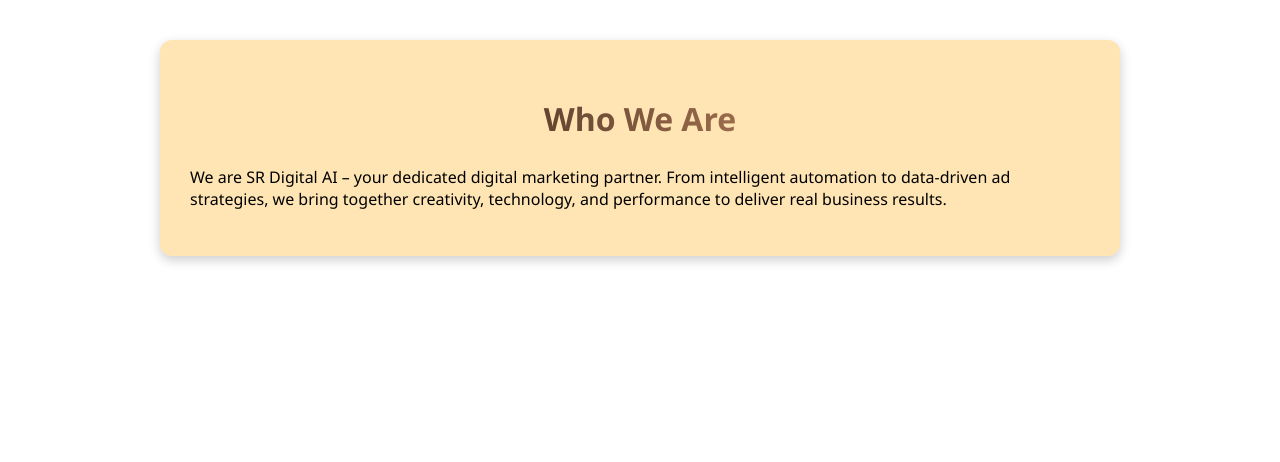
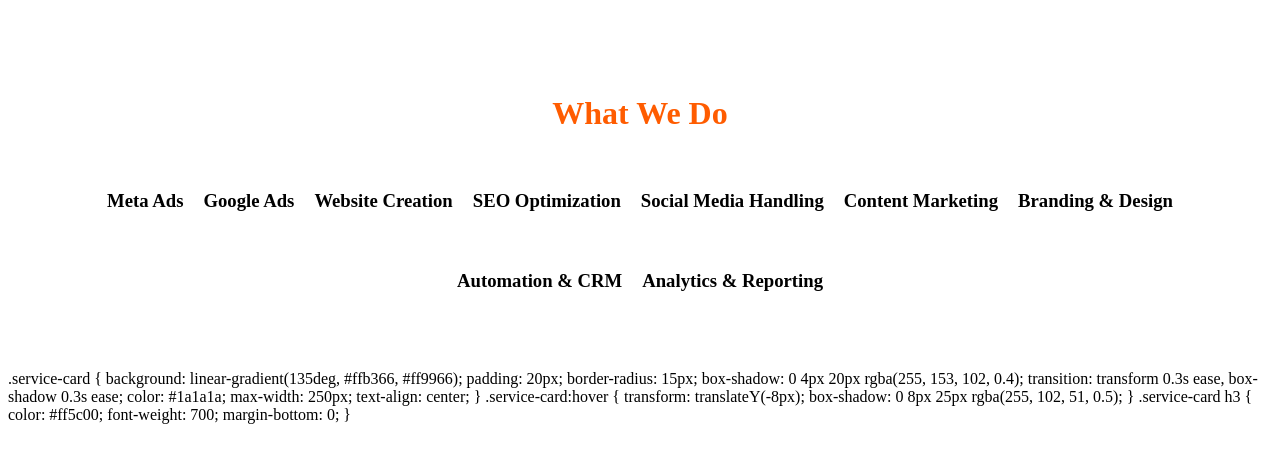
Before and after one commit to srdigitalai/srdigital-marketing, a plain HTML site: page index.html in a window 1280 px wide. Drawn offline with Linux system fonts and the light colour scheme.

Commit message:
Update index.html

```diff
--- a/index.html
+++ b/index.html
@@ -1,35 +1,35 @@
-<style>
-  .who-we-are-box {
-    background-color: #ffe5b4; /* Peach color */
-    padding: 30px;
-    box-shadow: 0 4px 12px rgba(0, 0, 0, 0.2);
-    border-radius: 12px;
-    max-width: 900px;
-    margin: 40px auto;
-    font-family: 'Segoe UI', sans-serif;
-    animation: fadeIn 1s ease-in-out;
-  }
+<section id="services" style="padding: 60px 20px; background-color: #fff;">
+  <h2 style="text-align:center; color:#ff5c00; font-size: 2em; margin-bottom: 40px;">What We Do</h2>
+  <div style="display: flex; flex-wrap: wrap; justify-content: center; gap: 20px;">
 
-  .who-we-are-box h2 {
-    font-size: 2em;
-    background: linear-gradient(to right, #000000, #ffb07c); /* Black to Peach */
-    -webkit-background-clip: text;
-    -webkit-text-fill-color: transparent;
-    animation: fadeInDown 0.7s ease-in-out;
-    text-align: center;
-  }
+    <div class="service-card"><h3>Meta Ads</h3></div>
+    <div class="service-card"><h3>Google Ads</h3></div>
+    <div class="service-card"><h3>Website Creation</h3></div>
+    <div class="service-card"><h3>SEO Optimization</h3></div>
+    <div class="service-card"><h3>Social Media Handling</h3></div>
+    <div class="service-card"><h3>Content Marketing</h3></div>
+    <div class="service-card"><h3>Branding & Design</h3></div>
+    <div class="service-card"><h3>Automation & CRM</h3></div>
+    <div class="service-card"><h3>Analytics & Reporting</h3></div>
 
-  @keyframes fadeIn {
-    from { opacity: 0; transform: translateY(20px); }
-    to { opacity: 1; transform: translateY(0); }
-  }
-
-  @keyframes fadeInDown {
-    from { opacity: 0; transform: translateY(-20px); }
-    to { opacity: 1; transform: translateY(0); }
-  }
-</style>
-<div class="who-we-are-box">
-  <h2>Who We Are</h2>
-  <p>We are SR Digital AI – your dedicated digital marketing partner. From intelligent automation to data-driven ad strategies, we bring together creativity, technology, and performance to deliver real business results.</p>
-</div>
+  </div>
+</section>
+.service-card {
+  background: linear-gradient(135deg, #ffb366, #ff9966);
+  padding: 20px;
+  border-radius: 15px;
+  box-shadow: 0 4px 20px rgba(255, 153, 102, 0.4);
+  transition: transform 0.3s ease, box-shadow 0.3s ease;
+  color: #1a1a1a;
+  max-width: 250px;
+  text-align: center;
+}
+.service-card:hover {
+  transform: translateY(-8px);
+  box-shadow: 0 8px 25px rgba(255, 102, 51, 0.5);
+}
+.service-card h3 {
+  color: #ff5c00;
+  font-weight: 700;
+  margin-bottom: 0;
+}
```
